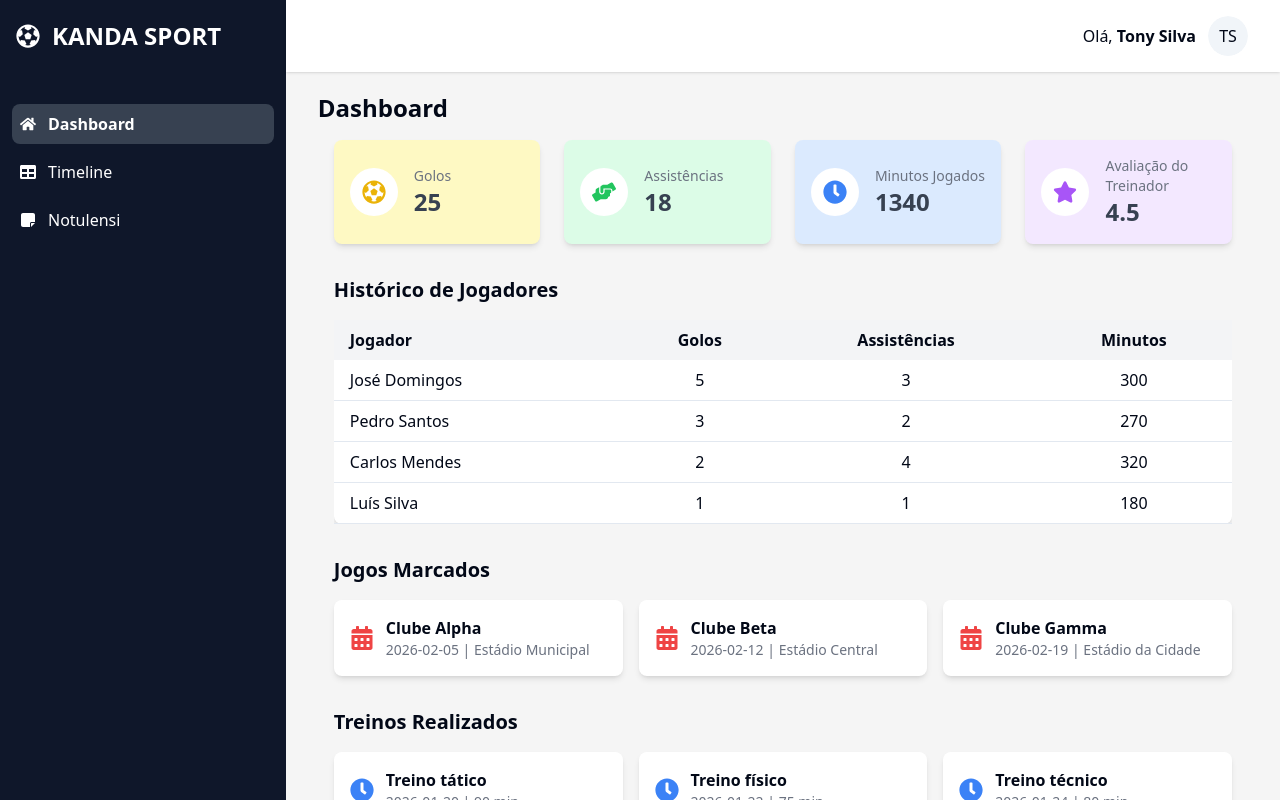
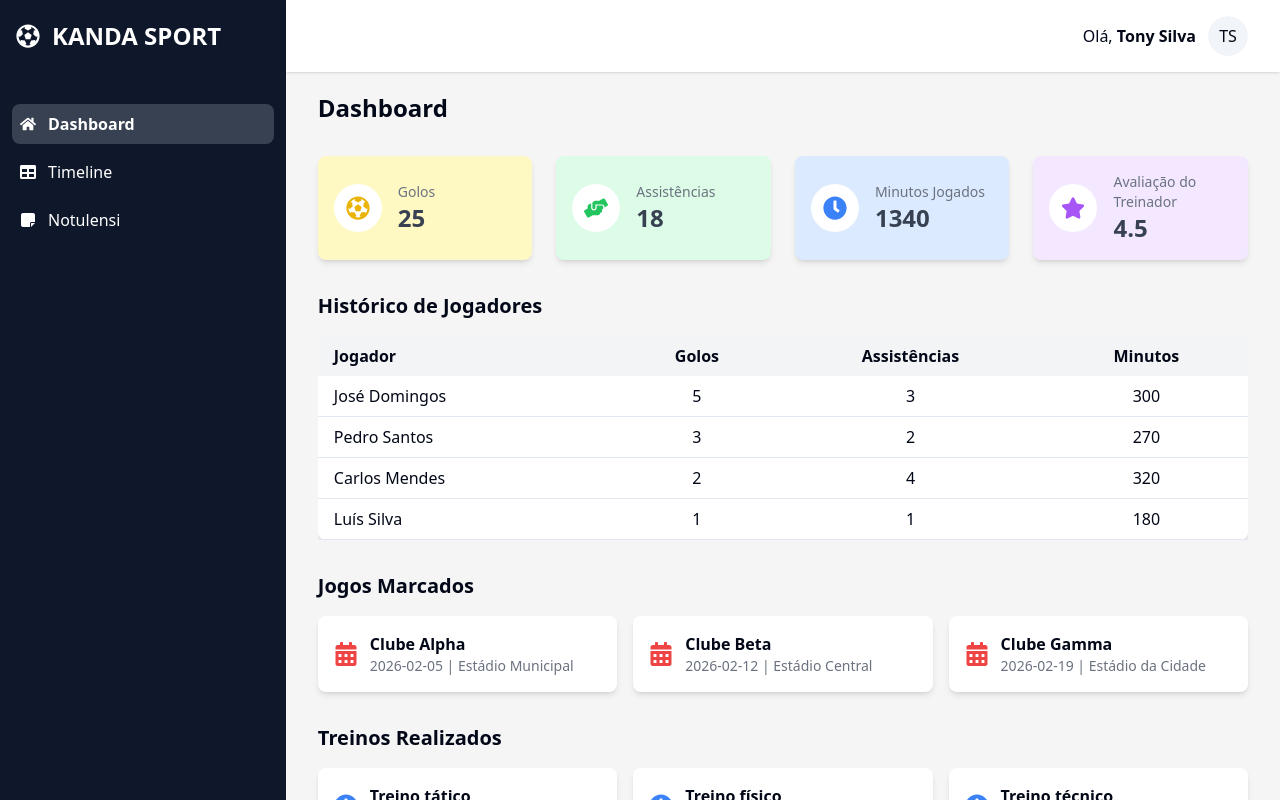
Before and after one commit to josedomingos919/front-sport-zone, a React (Vite) app: page /dashboard in a window 1280 px wide. Built offline with nearby package versions, Linux system fonts and the light colour scheme.

Commit message:
fix: entrada e saida

```diff
--- a/src/pages/Dashboard/Body/index.jsx
+++ b/src/pages/Dashboard/Body/index.jsx
@@ -70,7 +70,7 @@ const trainingsDone = [
 
 const DashboardBody = () => {
   return (
-    <div className="p-4 space-y-8">
+    <div className="pt-8 space-y-8">
       {/* Estatísticas */}
       <div className="grid grid-cols-1 sm:grid-cols-2 lg:grid-cols-4 gap-6">
         {statsData.map((stat) => (
```
